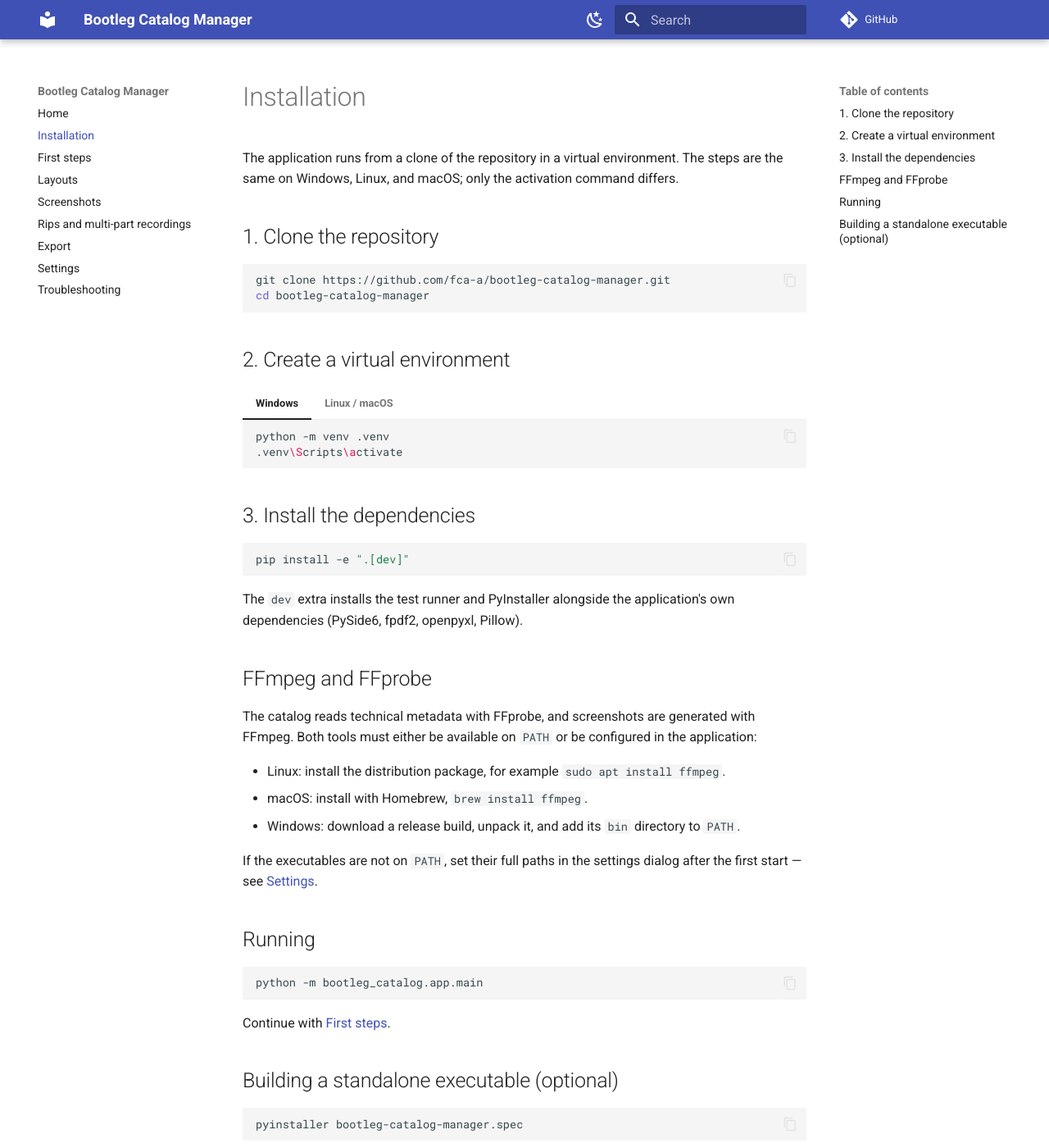
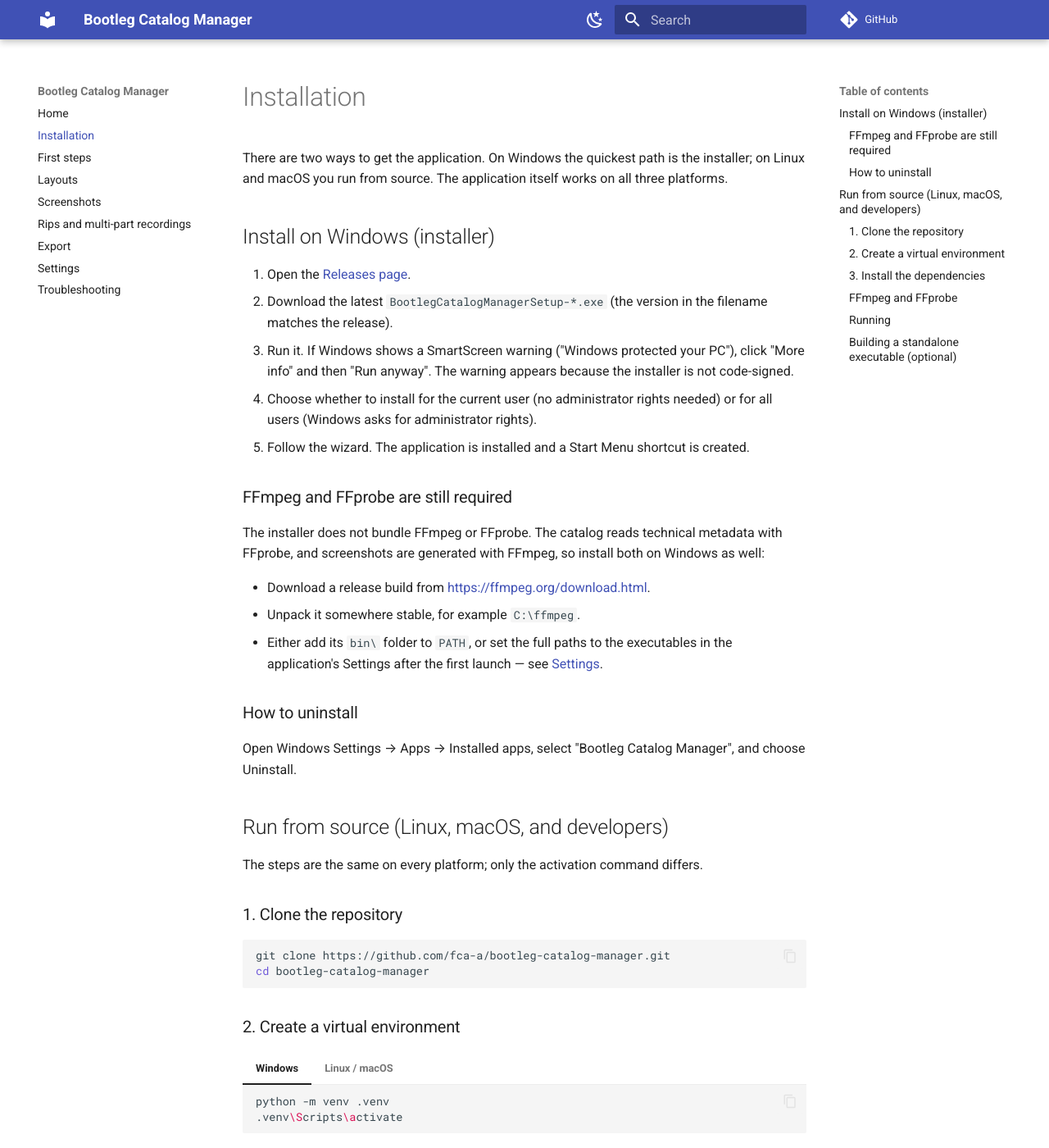
Before and after one commit to fca-a/bootleg-catalog-manager, an MkDocs documentation site: the page built from docs/installation.md, in a window 1280 px wide and 1400 px high. Shown: the whole window at 82% size. Built offline with MkDocs 1.6.1 and Material for MkDocs 9.7.7, drawn with Linux system fonts in a browser that asks for light colours; comment, search, counter and statistics services are not loaded.

Commit message:
Add Windows installer with Inno Setup; update docs to lead with installer

````diff
--- a/docs/installation.md
+++ b/docs/installation.md
@@ -1,17 +1,52 @@
 # Installation
 
-The application runs from a clone of the repository in a virtual
-environment. The steps are the same on Windows, Linux, and macOS; only the
-activation command differs.
+There are two ways to get the application. On Windows the quickest path is
+the installer; on Linux and macOS you run from source. The application
+itself works on all three platforms.
 
-## 1. Clone the repository
+## Install on Windows (installer)
+
+1. Open the [Releases page](https://github.com/fca-a/bootleg-catalog-manager/releases).
+2. Download the latest `BootlegCatalogManagerSetup-*.exe` (the version in
+   the filename matches the release).
+3. Run it. If Windows shows a SmartScreen warning ("Windows protected your
+   PC"), click "More info" and then "Run anyway". The warning appears
+   because the installer is not code-signed.
+4. Choose whether to install for the current user (no administrator rights
+   needed) or for all users (Windows asks for administrator rights).
+5. Follow the wizard. The application is installed and a Start Menu
+   shortcut is created.
+
+### FFmpeg and FFprobe are still required
+
+The installer does not bundle FFmpeg or FFprobe. The catalog reads
+technical metadata with FFprobe, and screenshots are generated with
+FFmpeg, so install both on Windows as well:
+
+- Download a release build from <https://ffmpeg.org/download.html>.
+- Unpack it somewhere stable, for example `C:\ffmpeg`.
+- Either add its `bin\` folder to `PATH`, or set the full paths to the
+  executables in the application's Settings after the first launch — see
+  [Settings](settings.md).
+
+### How to uninstall
+
+Open Windows Settings → Apps → Installed apps, select "Bootleg Catalog
+Manager", and choose Uninstall.
+
+## Run from source (Linux, macOS, and developers)
+
+The steps are the same on every platform; only the activation command
+differs.
+
+### 1. Clone the repository
 
 ```bash
 git clone https://github.com/fca-a/bootleg-catalog-manager.git
 cd bootleg-catalog-manager
 ```
 
-## 2. Create a virtual environment
+### 2. Create a virtual environment
 
 === "Windows"
 
@@ -27,7 +62,7 @@
     source .venv/bin/activate
     ```
 
-## 3. Install the dependencies
+### 3. Install the dependencies
 
 ```bash
 pip install -e ".[dev]"
@@ -36,7 +71,7 @@
 The `dev` extra installs the test runner and PyInstaller alongside the
 application's own dependencies (PySide6, fpdf2, openpyxl, Pillow).
 
-## FFmpeg and FFprobe
+### FFmpeg and FFprobe
 
 The catalog reads technical metadata with FFprobe, and screenshots are
 generated with FFmpeg. Both tools must either be available on `PATH` or be
@@ -51,7 +86,7 @@
 If the executables are not on `PATH`, set their full paths in the settings
 dialog after the first start — see [Settings](settings.md).
 
-## Running
+### Running
 
 ```bash
 python -m bootleg_catalog.app.main
@@ -59,7 +94,7 @@
 
 Continue with [First steps](first-steps.md).
 
-## Building a standalone executable (optional)
+### Building a standalone executable (optional)
 
 ```bash
 pyinstaller bootleg-catalog-manager.spec
````
Also changed, not shown: README.md (+7 -0 lines), docs/first-steps.md (+9 -3 lines), docs/index.md (+19 -7 lines), resources/icons/bcm-icon.ico (added), resources/icons/bcm-icon128.ico (added), resources/icons/bcm-icon32.ico (added), resources/icons/bcm-icon512.ico (added), resources/icons/bcm-icon64.ico (added), 4 other files.
